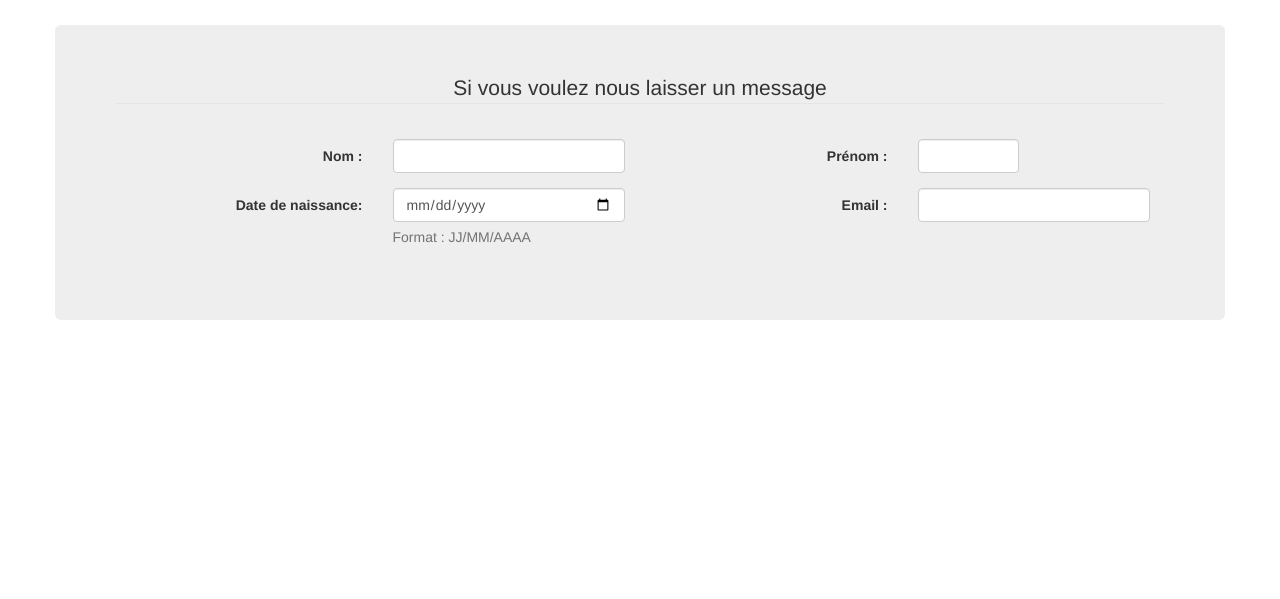
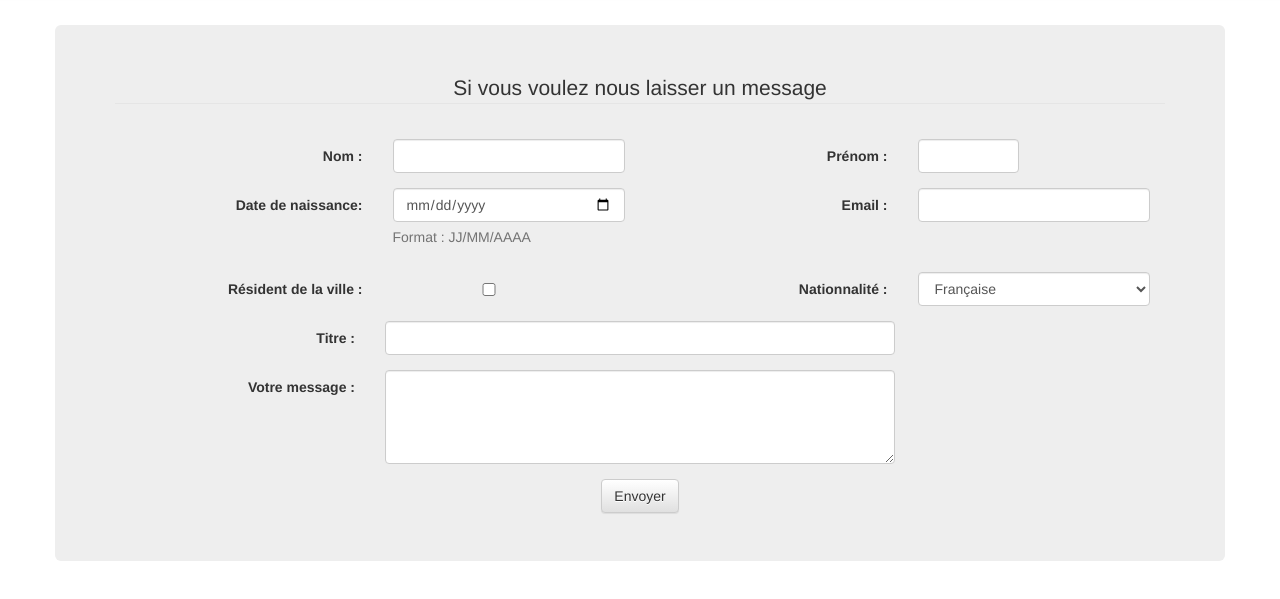
Before and after one commit to philou69/PremiumVille, a plain HTML site: page contact.html in a window 1280 px wide. Shown: the part 57-656 px from the top of the page. Drawn offline with nearby package versions, Linux system fonts and the light colour scheme.

```diff
--- a/contact.html
+++ b/contact.html
@@ -106,6 +106,48 @@
 							</div>
 						</div>
 					</div>
+					<div class="row">
+						<div class="col-md-6">
+							<div class="form-group ">
+								<label for="resident" class="col-xs-6 col-md-6 control-label">Résident de la ville :</label>
+								<div class="checkbox">
+										<input type="checkbox" class="col-xs-6 col-md-6 form-contol "  name="resident" id="resident">
+								</div>
+							</div>
+						</div>
+						<div class="col-md-6">
+							<div class="form-group">
+								<label for="nationnalite" class="col-xs-6 col-md-6 control-label">Nationnalité :</label>
+								<div class="col-xs-6 col-md-6">
+									<select id="nationnalite" class="form-control" name="nationalite">
+										<option value="francaise">Française</option>
+										<option value="americaine">Américaine</option>
+										<option value="anglaise">Anglaise</option>
+										<option value="italien">Italien</option>
+									</select>
+								</div>
+							</div>
+						</div>
+					</div>
+					<div class="row">
+						<div class="form-group">
+							<label for="titre" class="col-xs-6 col-md-3 control-label">Titre :</label>
+							<div class="col-xs-6 col-md-6">
+								<input type="text" class="form-control" name="titre" id="titre">
+							</div>
+						</div>
+					</div>
+					<div class="row">
+						<div class="form-group">
+							<label for="message" class="col-md-3 control-label">Votre message :</label>
+							<div class="col-md-6">
+								<textarea class="form-control" name="message" id="message"rows="4"></textarea>
+							</div>
+						</div>
+					</div>
+					<div class="row text-center">
+						<button class="btn btn-default" type="submit">Envoyer</button>
+					</div>
 				</form>
 			</div>
 		</section>
```
Also changed, not shown: espaceMembre.html (+32 -21 lines), index.html (+14 -5 lines), images/activites.jpg, images/contact.jpg, images/ville.jpg. Lines whose indentation alone changed are shown as unchanged.
